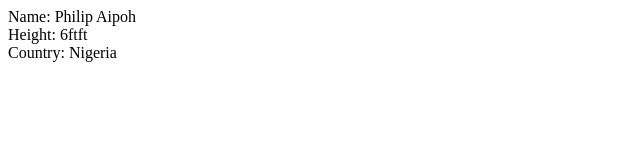
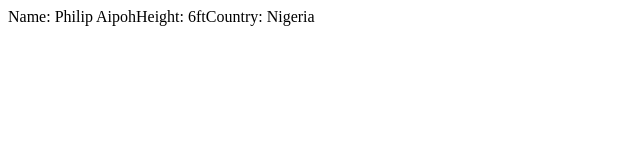
Before and after one commit to Philbabb/introjs, a plain HTML site: page index.html in a window 1280 px wide. Shown: the whole page, without its empty margins (0-640 px from the left). Drawn offline with Linux system fonts and the light colour scheme.

Commit message:
Update index.html

```diff
--- a/index.html
+++ b/index.html
@@ -4,14 +4,15 @@
     <meta charset="UTF-8">
     <meta http-equiv="X-UA-Compatible" content="IE=edge">
     <meta name="viewport" content="width=device-width, initial-scale=1.0">
-    <title>Intro to Js</title>
+    <title>Introjs</title>
 </head>
 <body>
 
     <script>
-        document.write("Name: Philip Aipoh" + "<br>");
-        document.write("Height: 6ft" + "ft" + "<br>");
+        document.write("Name: Philip Aipoh");
+        document.write("Height: 6ft");
         document.write("Country: Nigeria");
     </script>
+
 </body>
 </html>
```
